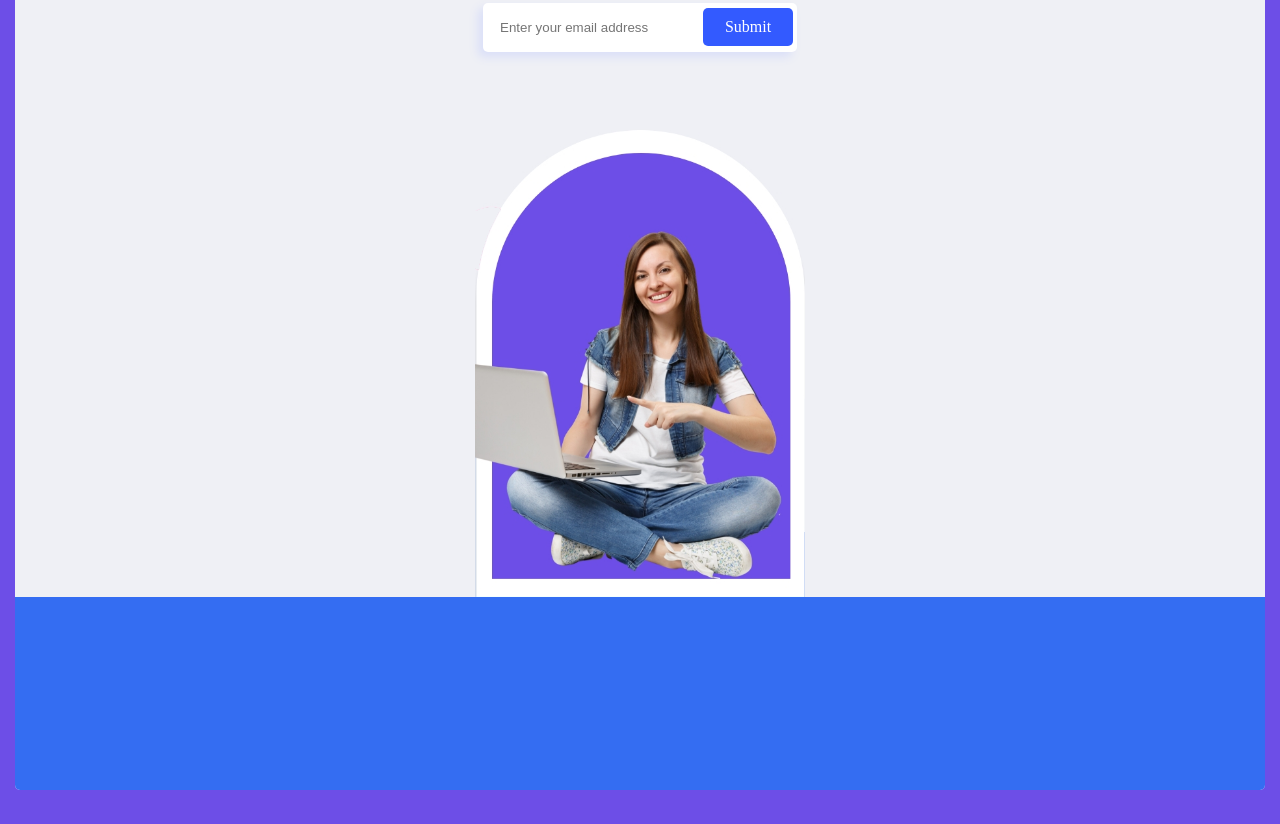
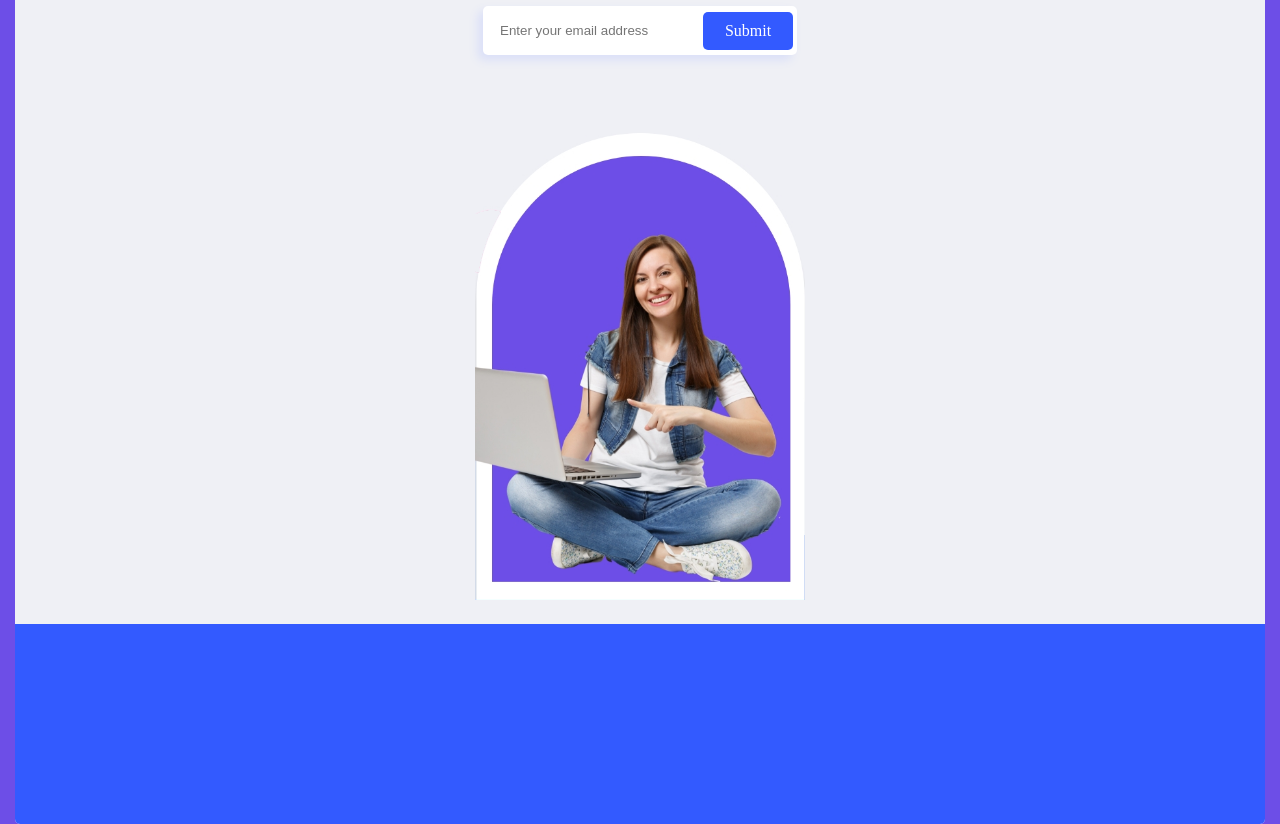
Before and after one commit to mistakeltu/05_24_design_business, a website: page index.html in a window 1280 px wide. Shown: the part 390-1214 px from the top of the page. Before the commit the page ends 1180 px from the top, so only its background shows below. Drawn offline with Linux system fonts and the light colour scheme.

Commit message:
Fixed sizes

```diff
--- a/index.html
+++ b/index.html
@@ -35,9 +35,9 @@
             <div class="main-ft">
                 <img src="./img/main-ft.png" alt="Main foto">
             </div>
+                    <div class="apacia"></div>
+        </div>
 
-        </div>
-        <div class="apacia"></div>
     </div>
 
 </body>
--- a/styles.css
+++ b/styles.css
@@ -19,7 +19,6 @@ body {
 
 .bg {
     width: 1250px;
-    height: 1130px;
     margin-top: 50px;
     margin-left: calc(50% - 625px);
     background-color: #EFF0F5;
@@ -67,7 +66,6 @@ body {
     gap: 20px;
     margin-top: 70px;
     width: 1250px;
-    height: 300px;
     text-align: center;
 }
 
@@ -116,9 +114,8 @@ p {
     width: 350px;
 }
 .apacia {
-    margin-top: 470px;
     height: 200px;
     width: 100%;
     border-radius: 0 0 5px 5px;
-    background-color: #346DF2;
+    background-color: var(--main-color);
 }
```
